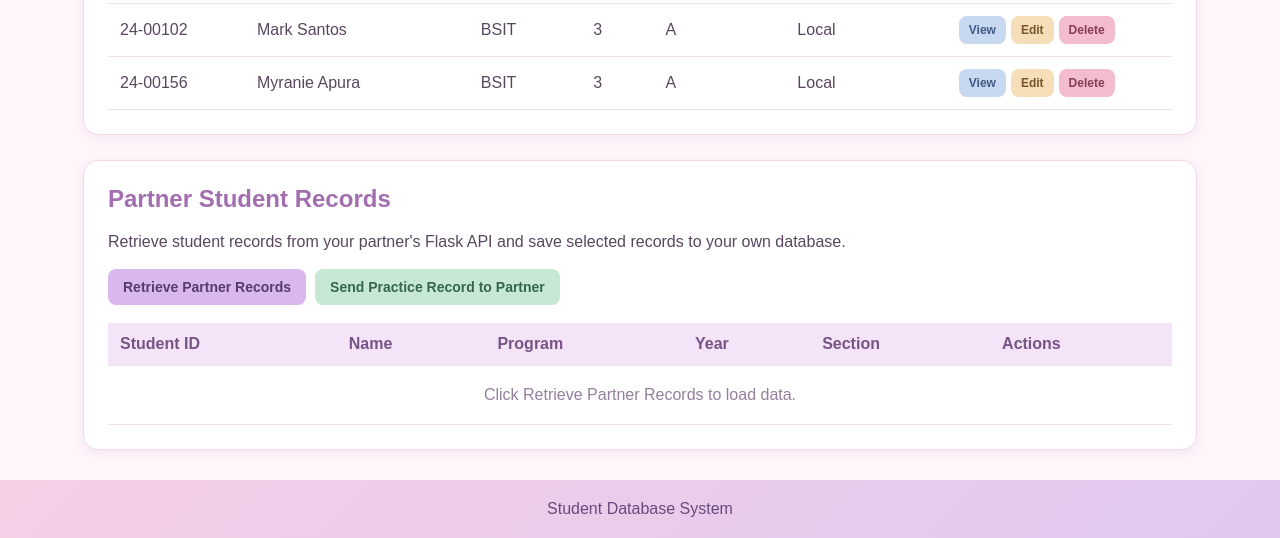
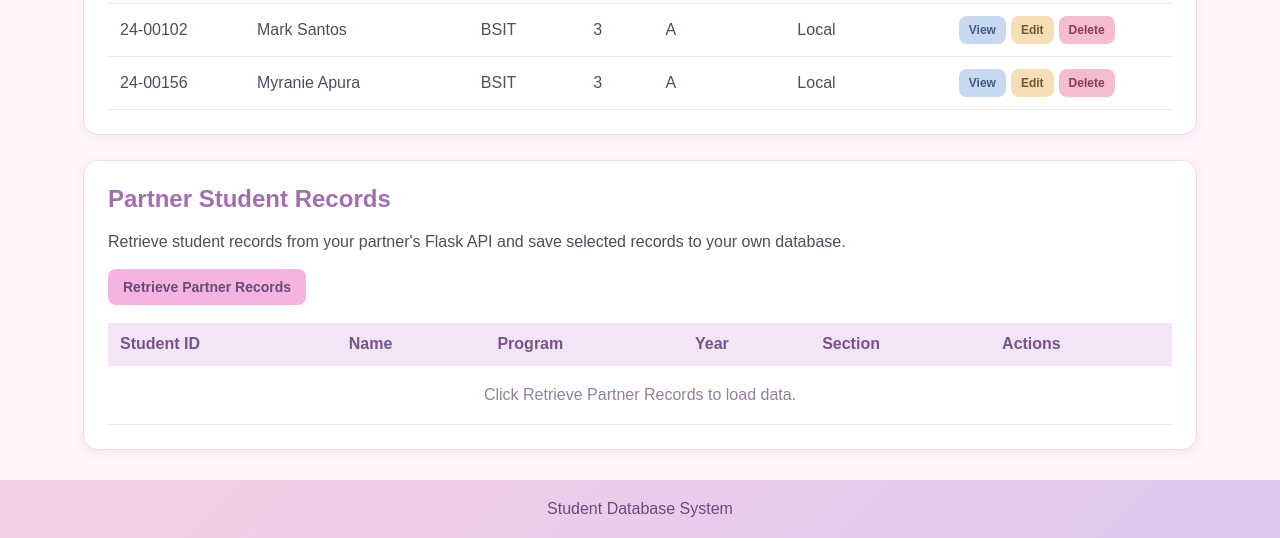
Before and after one commit to apuramyranie620-svg/myranie-arch, a Flask app: page / in a window 1280 px wide. Shown: the part 2200-2738 px from the top of the page. Run offline with Flask 3, Linux system fonts and the light colour scheme; data comes from the database, SQL or seed files in the repository.

Commit message:
Remove send practice record button

```diff
--- a/templates/index.html
+++ b/templates/index.html
@@ -4,7 +4,6 @@
 <head>
     <meta charset="UTF-8">
     <meta name="viewport" content="width=device-width, initial-scale=1.0">
-
     <title>Student Database | Myranie Apura</title>
 
     <style>
@@ -139,8 +138,8 @@
         }
 
         .primary {
-            background: #d9b8ed;
-            color: #563b70;
+            background: #f5b4df;
+            color: #684a7d;
         }
 
         .secondary {
@@ -272,11 +271,13 @@
 
 <body>
 
+    <!-- HEADER -->
     <header id="home">
         <h1>Student Database System</h1>
         <p>Manage, update, search, and integrate student records</p>
     </header>
 
+    <!-- NAVIGATION -->
     <nav>
         <a href="#home">Home</a>
         <a href="#student-form">Student Information</a>
@@ -287,6 +288,7 @@
 
     <div class="container">
 
+        <!-- NOTIFICATION -->
         <div id="message" class="status" role="status" aria-live="polite"></div>
 
         <!-- STUDENT INFORMATION -->
@@ -393,7 +395,7 @@
         </section>
 
 
-    <!-- MY RECORDS -->
+        <!-- MY STUDENT RECORDS -->
         <section class="card" id="my-records">
 
             <h2>My Student Records</h2>
@@ -433,7 +435,7 @@
         </section>
 
 
-    <!-- PARTNER RECORDS -->
+        <!-- PARTNER STUDENT RECORDS -->
         <section class="card" id="partner-section">
 
             <h2>Partner Student Records</h2>
@@ -443,17 +445,13 @@
                 and save selected records to your own database.
             </p>
 
+            <!-- Only the Retrieve button remains -->
             <div class="buttons">
 
                 <button type="button" class="primary"
                         id="retrieve-button"
                         onclick="loadPartnerRecords()">
                     Retrieve Partner Records
-            </button>
-
-            <button type="button" class="success"
-                    onclick="sendPracticeRecord()">
-                Send Practice Record to Partner
                 </button>
 
             </div>
@@ -487,6 +485,7 @@
 
     </div>
 
+    <!-- FOOTER -->
     <footer>
         Student Database System
     </footer>
@@ -505,7 +504,7 @@
 
         // ==========================================
         // NOTIFICATION
-    // Does NOT scroll the page to the top.
+        // Does not scroll to Home.
         // ==========================================
 
         function showMessage(message, type = "success") {
@@ -897,16 +896,14 @@
 
         // ==========================================
         // RETRIEVE PARTNER RECORDS
-    // STAYS IN THE PARTNER RECORDS SECTION
+        // STAYS IN PARTNER RECORDS SECTION
         // ==========================================
 
         async function loadPartnerRecords() {
 
-        const partnerSection = document.getElementById("partner-section");
             const tableBody = document.getElementById("partnerTableBody");
             const retrieveButton = document.getElementById("retrieve-button");
 
-        // Remember the current position in the partner section.
             const previousScrollY = window.scrollY;
 
             retrieveButton.disabled = true;
@@ -923,7 +920,6 @@
             try {
 
                 const response = await fetch("/partner-records");
-
                 const result = await response.json();
 
                 if (!response.ok || !result.success) {
@@ -959,17 +955,11 @@
                 retrieveButton.disabled = false;
                 retrieveButton.textContent = "Retrieve Partner Records";
 
-            // Restore the position instead of returning to Home.
                 requestAnimationFrame(() => {
                     window.scrollTo({
                         top: previousScrollY,
                         behavior: "instant"
                     });
-
-                // Keep the partner section visible if layout height changed.
-                if (!partnerSection.contains(document.activeElement)) {
-                    partnerSection.setAttribute("tabindex", "-1");
-                }
                 });
             }
         }
@@ -1095,35 +1085,6 @@
 
 
         // ==========================================
-    // SEND PRACTICE RECORD TO PARTNER
-    // ==========================================
-
-    async function sendPracticeRecord() {
-
-        if (!confirm("Send the practice record to your partner API?")) {
-            return;
-        }
-
-        try {
-
-            const result = await apiRequest(
-                "/send-practice-record",
-                {
-                    method: "POST"
-                }
-            );
-
-            showMessage(
-                result.message || "Practice record sent successfully!"
-            );
-
-        } catch (error) {
-            showMessage(error.message, "error");
-        }
-    }
-
-
-    // ==========================================
         // HTML ESCAPE
         // ==========================================
 
```
Lines whose indentation alone changed are shown as unchanged.
